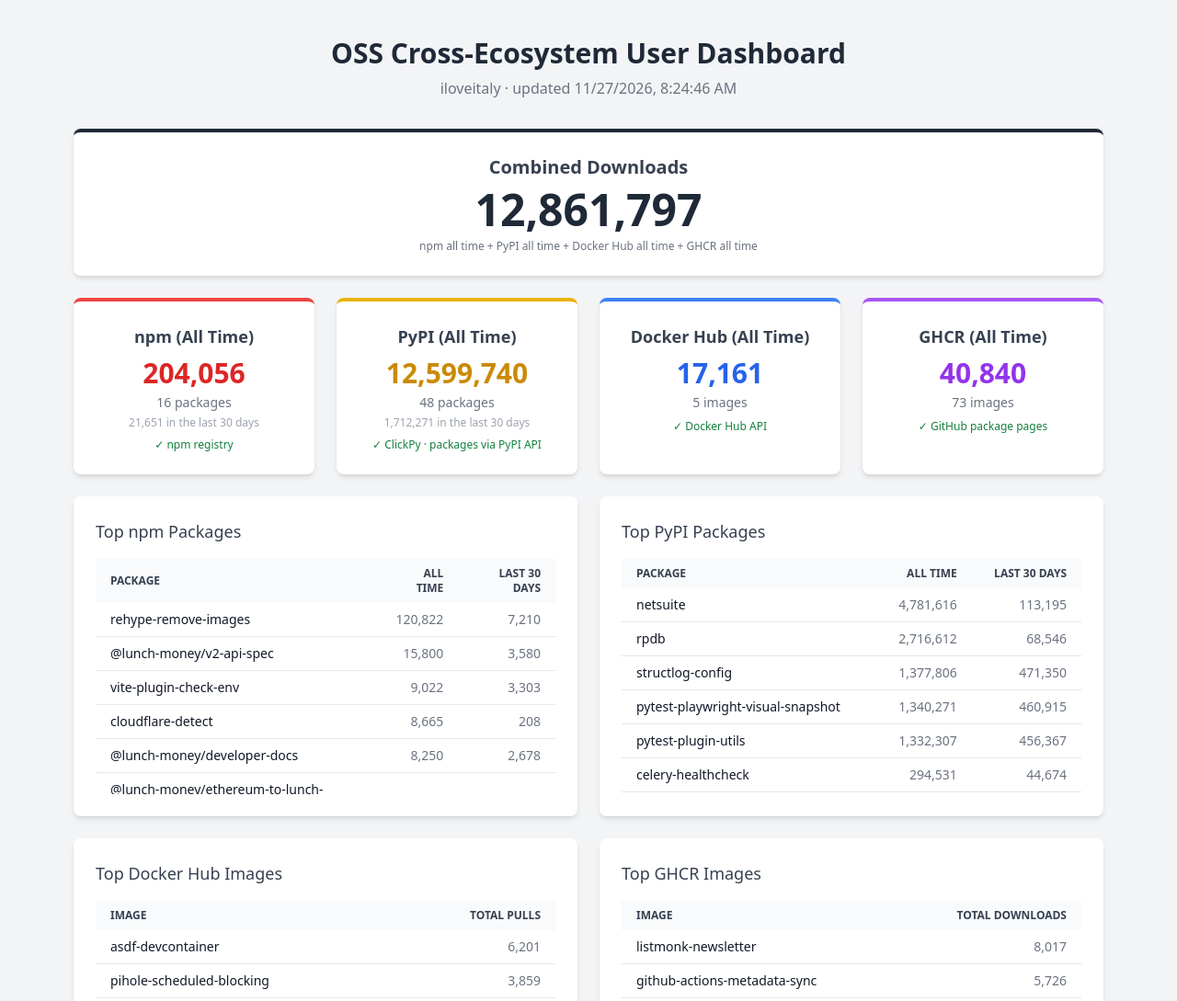
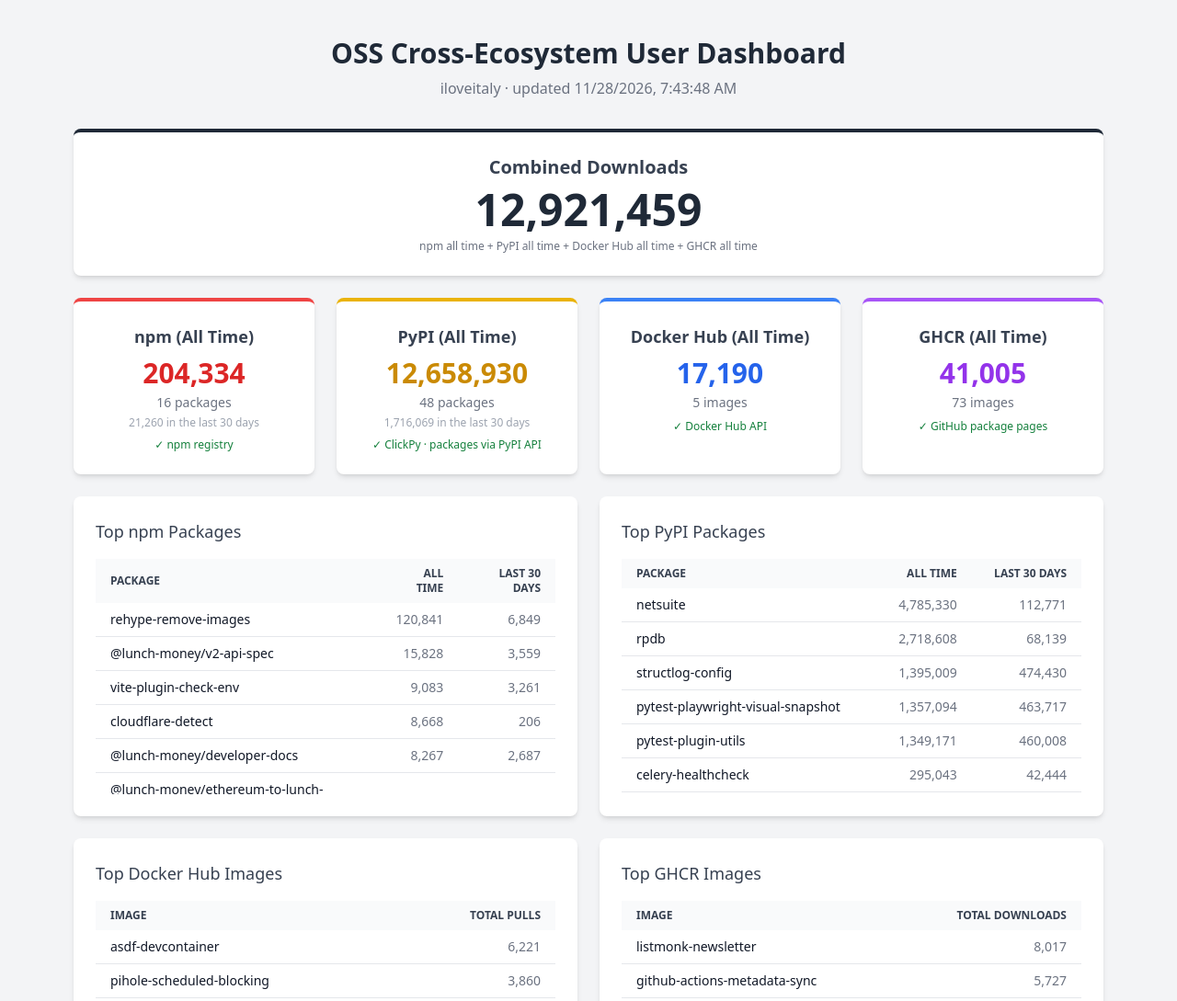
Before and after one commit to sroraldo/oss-dashboard, a plain HTML site: page index.html in a window 1280 px wide. Shown: the top 1089 px of the page at 92% size. Drawn offline with nearby package versions, Linux system fonts and the light colour scheme.

Commit message:
Update download stats

```diff
--- a/index.html
+++ b/index.html
@@ -9,365 +9,365 @@
     <!-- STATS:START -->
     <script>window.STATS = {
   "username": "iloveitaly",
-  "updated": "2026-11-27T08:24:46+00:00",
+  "updated": "2026-11-28T07:43:48+00:00",
   "npm": {
     "ok": true,
     "source": "npm registry",
-    "total": 204056,
+    "total": 204334,
     "packages": [
       {
         "name": "rehype-remove-images",
-        "downloads": 120822,
-        "last_30": 7210
+        "downloads": 120841,
+        "last_30": 6849
       },
       {
         "name": "@lunch-money/v2-api-spec",
-        "downloads": 15800,
-        "last_30": 3580
+        "downloads": 15828,
+        "last_30": 3559
       },
       {
         "name": "vite-plugin-check-env",
-        "downloads": 9022,
-        "last_30": 3303
+        "downloads": 9083,
+        "last_30": 3261
       },
       {
         "name": "cloudflare-detect",
-        "downloads": 8665,
-        "last_30": 208
+        "downloads": 8668,
+        "last_30": 206
       },
       {
         "name": "@lunch-money/developer-docs",
-        "downloads": 8250,
-        "last_30": 2678
+        "downloads": 8267,
+        "last_30": 2687
       },
       {
         "name": "@lunch-money/ethereum-to-lunch-money",
-        "downloads": 7655,
-        "last_30": 536
+        "downloads": 7666,
+        "last_30": 522
       },
       {
         "name": "@lunch-money/lunch-money-js-v2",
-        "downloads": 7282,
-        "last_30": 2175
+        "downloads": 7312,
+        "last_30": 2196
       },
       {
         "name": "lunch-money",
-        "downloads": 7101,
-        "last_30": 353
+        "downloads": 7105,
+        "last_30": 352
       },
       {
         "name": "@lunch-money/kraken-extension",
-        "downloads": 4456,
-        "last_30": 234
+        "downloads": 4466,
+        "last_30": 228
       },
       {
         "name": "@lunch-money/binance-to-lunch-money",
-        "downloads": 4225,
-        "last_30": 248
+        "downloads": 4273,
+        "last_30": 294
       },
       {
         "name": "@lunch-money/coinbase-to-lunch-money",
-        "downloads": 3741,
-        "last_30": 370
+        "downloads": 3754,
+        "last_30": 364
       },
       {
         "name": "better-node-inspect",
-        "downloads": 1710,
-        "last_30": 128
+        "downloads": 1715,
+        "last_30": 119
       },
       {
         "name": "@lunch-money/preset-categories",
-        "downloads": 1596,
-        "last_30": 266
+        "downloads": 1608,
+        "last_30": 261
       },
       {
         "name": "@lunch-money/coinbase-pro-to-lunch-money",
-        "downloads": 1540,
+        "downloads": 1541,
         "last_30": 33
       },
       {
         "name": "analytics-plugin-rewardful",
-        "downloads": 1348,
-        "last_30": 267
+        "downloads": 1361,
+        "last_30": 269
       },
       {
         "name": "@lunch-money/v2-api-tests",
-        "downloads": 843,
-        "last_30": 62
+        "downloads": 846,
+        "last_30": 60
       }
     ],
     "period": "All Time",
-    "last_30": 21651
+    "last_30": 21260
   },
   "pypi": {
     "ok": true,
     "source": "ClickPy \u00b7 packages via PyPI API",
-    "total": 12599740,
+    "total": 12658930,
     "packages": [
       {
         "name": "netsuite",
-        "downloads": 4781616,
-        "last_30": 113195
+        "downloads": 4785330,
+        "last_30": 112771
       },
       {
         "name": "rpdb",
-        "downloads": 2716612,
-        "last_30": 68546
+        "downloads": 2718608,
+        "last_30": 68139
       },
       {
         "name": "structlog-config",
-        "downloads": 1377806,
-        "last_30": 471350
+        "downloads": 1395009,
+        "last_30": 474430
       },
       {
         "name": "pytest-playwright-visual-snapshot",
-        "downloads": 1340271,
-        "last_30": 460915
+        "downloads": 1357094,
+        "last_30": 463717
       },
       {
         "name": "pytest-plugin-utils",
-        "downloads": 1332307,
-        "last_30": 456367
+        "downloads": 1349171,
+        "last_30": 460008
       },
       {
         "name": "celery-healthcheck",
-        "downloads": 294531,
-        "last_30": 44674
+        "downloads": 295043,
+        "last_30": 42444
       },
       {
         "name": "funcy-pipe",
-        "downloads": 81068,
-        "last_30": 21833
+        "downloads": 81394,
+        "last_30": 20819
       },
       {
         "name": "fastapi-ipware",
-        "downloads": 58077,
-        "last_30": 8863
+        "downloads": 58297,
+        "last_30": 8690
       },
       {
         "name": "ipython-ctrlr-fzf",
-        "downloads": 54049,
-        "last_30": 1954
+        "downloads": 54119,
+        "last_30": 1903
       },
       {
         "name": "aiautocommit",
-        "downloads": 46163,
-        "last_30": 2790
+        "downloads": 46255,
+        "last_30": 2807
       },
       {
         "name": "github-overlord",
-        "downloads": 45615,
-        "last_30": 1470
+        "downloads": 45662,
+        "last_30": 1494
       },
       {
         "name": "activemodel",
-        "downloads": 44895,
-        "last_30": 2947
+        "downloads": 44988,
+        "last_30": 2934
       },
       {
         "name": "todoist-digest",
-        "downloads": 44180,
-        "last_30": 598
+        "downloads": 44219,
+        "last_30": 622
       },
       {
         "name": "clean-workspace",
-        "downloads": 42137,
-        "last_30": 712
+        "downloads": 42141,
+        "last_30": 630
       },
       {
         "name": "ipython-playground",
-        "downloads": 39385,
-        "last_30": 17936
+        "downloads": 39684,
+        "last_30": 17021
       },
       {
         "name": "gmail-digest",
-        "downloads": 21996,
-        "last_30": 454
+        "downloads": 22006,
+        "last_30": 456
       },
       {
         "name": "alembic-squawk",
-        "downloads": 20184,
-        "last_30": 5266
+        "downloads": 20251,
+        "last_30": 5031
       },
       {
         "name": "detect-shadowed-modules",
-        "downloads": 18857,
-        "last_30": 3827
+        "downloads": 18890,
+        "last_30": 3717
       },
       {
         "name": "beautiful-traceback",
-        "downloads": 18396,
-        "last_30": 2171
+        "downloads": 18524,
+        "last_30": 2249
       },
       {
         "name": "llm-ide-rules",
-        "downloads": 17938,
-        "last_30": 1869
+        "downloads": 18105,
+        "last_30": 2009
       },
       {
         "name": "docker-hosts",
-        "downloads": 17598,
-        "last_30": 4699
+        "downloads": 17608,
+        "last_30": 4612
       },
       {
         "name": "gmail-draft-creator",
-        "downloads": 16981,
-        "last_30": 349
+        "downloads": 16989,
+        "last_30": 348
       },
       {
         "name": "react-router-routes",
-        "downloads": 16635,
-        "last_30": 3602
+        "downloads": 16663,
+        "last_30": 3508
       },
       {
         "name": "generate-fastapi-typed-routes",
-        "downloads": 16441,
-        "last_30": 3745
+        "downloads": 16476,
+        "last_30": 3666
       },
       {
         "name": "llm-sql-prompt",
-        "downloads": 15181,
-        "last_30": 674
+        "downloads": 15250,
+        "last_30": 735
       },
       {
         "name": "todoist-scheduler",
-        "downloads": 14803,
-        "last_30": 232
+        "downloads": 14816,
+        "last_30": 233
       },
       {
         "name": "pytest-celery-utils",
-        "downloads": 12610,
-        "last_30": 2034
+        "downloads": 12637,
+        "last_30": 1944
       },
       {
         "name": "git-history-extraction",
-        "downloads": 12469,
-        "last_30": 755
+        "downloads": 12492,
+        "last_30": 730
       },
       {
         "name": "uv-development-toggle",
-        "downloads": 11496,
-        "last_30": 450
+        "downloads": 11525,
+        "last_30": 461
       },
       {
         "name": "pytest-line-runner",
-        "downloads": 11008,
-        "last_30": 2013
+        "downloads": 11031,
+        "last_30": 1917
       },
       {
         "name": "datasette-enrichments-shell",
-        "downloads": 6629,
-        "last_30": 125
+        "downloads": 6633,
+        "last_30": 126
       },
       {
         "name": "sqlalchemy-postgres-point",
-        "downloads": 6539,
-        "last_30": 642
+        "downloads": 6569,
+        "last_30": 638
       },
       {
         "name": "docker-image-cleanup",
-        "downloads": 6017,
-        "last_30": 344
+        "downloads": 6020,
+        "last_30": 333
       },
       {
         "name": "pytest-playwright-artifacts",
-        "downloads": 5643,
-        "last_30": 889
+        "downloads": 5673,
+        "last_30": 902
       },
       {
         "name": "cloudflare-analytics",
-        "downloads": 4887,
-        "last_30": 560
+        "downloads": 4906,
+        "last_30": 564
       },
       {
         "name": "apple-maps-api",
-        "downloads": 3916,
-        "last_30": 933
+        "downloads": 3951,
+        "last_30": 937
       },
       {
         "name": "ics-to-datasette",
-        "downloads": 3906,
-        "last_30": 86
+        "downloads": 3909,
+        "last_30": 88
       },
       {
         "name": "radar-mapping-api",
-        "downloads": 3896,
-        "last_30": 406
+        "downloads": 3904,
+        "last_30": 399
       },
       {
         "name": "readwise-to-datasette",
-        "downloads": 3273,
-        "last_30": 69
+        "downloads": 3277,
+        "last_30": 72
       },
       {
         "name": "ipython-copy",
-        "downloads": 2751,
-        "last_30": 202
+        "downloads": 2756,
+        "last_30": 196
       },
       {
         "name": "playwright-trace-analyzer",
-        "downloads": 2730,
-        "last_30": 228
+        "downloads": 2744,
+        "last_30": 229
       },
       {
         "name": "todoist-to-md",
-        "downloads": 1884,
-        "last_30": 126
+        "downloads": 1892,
+        "last_30": 130
       },
       {
         "name": "lunchmoney-transaction-enhancer",
-        "downloads": 1663,
-        "last_30": 198
+        "downloads": 1679,
+        "last_30": 213
       },
       {
         "name": "lunchmoney-venmo-track",
-        "downloads": 1601,
-        "last_30": 182
+        "downloads": 1617,
+        "last_30": 196
       },
       {
         "name": "gohighlevel-api",
-        "downloads": 1304,
-        "last_30": 97
+        "downloads": 1306,
+        "last_30": 94
       },
       {
         "name": "amazon-lunchmoney",
-        "downloads": 625,
-        "last_30": 209
+        "downloads": 632,
+        "last_30": 212
       },
       {
         "name": "cleanup-orphans",
-        "downloads": 601,
-        "last_30": 115
+        "downloads": 602,
+        "last_30": 112
       },
       {
         "name": "pytest-playwright-pause",
-        "downloads": 570,
-        "last_30": 570
+        "downloads": 583,
+        "last_30": 583
       }
     ],
     "period": "All Time",
-    "last_30": 1712271
+    "last_30": 1716069
   },
   "docker": {
     "ok": true,
     "source": "Docker Hub API",
-    "total": 17161,
+    "total": 17190,
     "packages": [
       {
         "name": "asdf-devcontainer",
-        "downloads": 6201
+        "downloads": 6221
       },
       {
         "name": "pihole-scheduled-blocking",
-        "downloads": 3859
+        "downloads": 3860
       },
       {
         "name": "dreamhost-dns-updater",
-        "downloads": 3519
+        "downloads": 3523
       },
       {
         "name": "lunchmoney-assets",
-        "downloads": 1993
+        "downloads": 1997
       },
       {
         "name": "crypto-index-fund-bot",
@@ -378,7 +378,7 @@
   "ghcr": {
     "ok": true,
     "source": "GitHub package pages",
-    "total": 40840,
+    "total": 41005,
     "packages": [
       {
         "name": "listmonk-newsletter",
@@ -386,19 +386,19 @@
       },
       {
         "name": "github-actions-metadata-sync",
-        "downloads": 5726
+        "downloads": 5727
       },
       {
         "name": "github-digest",
         "downloads": 3662
       },
       {
-        "name": "zip-code-database",
-        "downloads": 2431
+        "name": "playwright-loophole",
+        "downloads": 2481
       },
       {
-        "name": "playwright-loophole",
-        "downloads": 2366
+        "name": "zip-code-database",
+        "downloads": 2448
       },
       {
         "name": "gmail-digest",
@@ -414,7 +414,7 @@
       },
       {
         "name": "pypi-api",
-        "downloads": 1302
+        "downloads": 1324
       },
       {
         "name": "python-starter-template",
@@ -426,7 +426,7 @@
       },
       {
         "name": "pypi-data-to-dolthub",
-        "downloads": 669
+        "downloads": 679
       },
       {
         "name": "railpack-mise",
@@ -674,7 +674,7 @@
       }
     ]
   },
-  "grand_total": 12861797
+  "grand_total": 12921459
 };</script>
     <!-- STATS:END -->
 </head>
```
